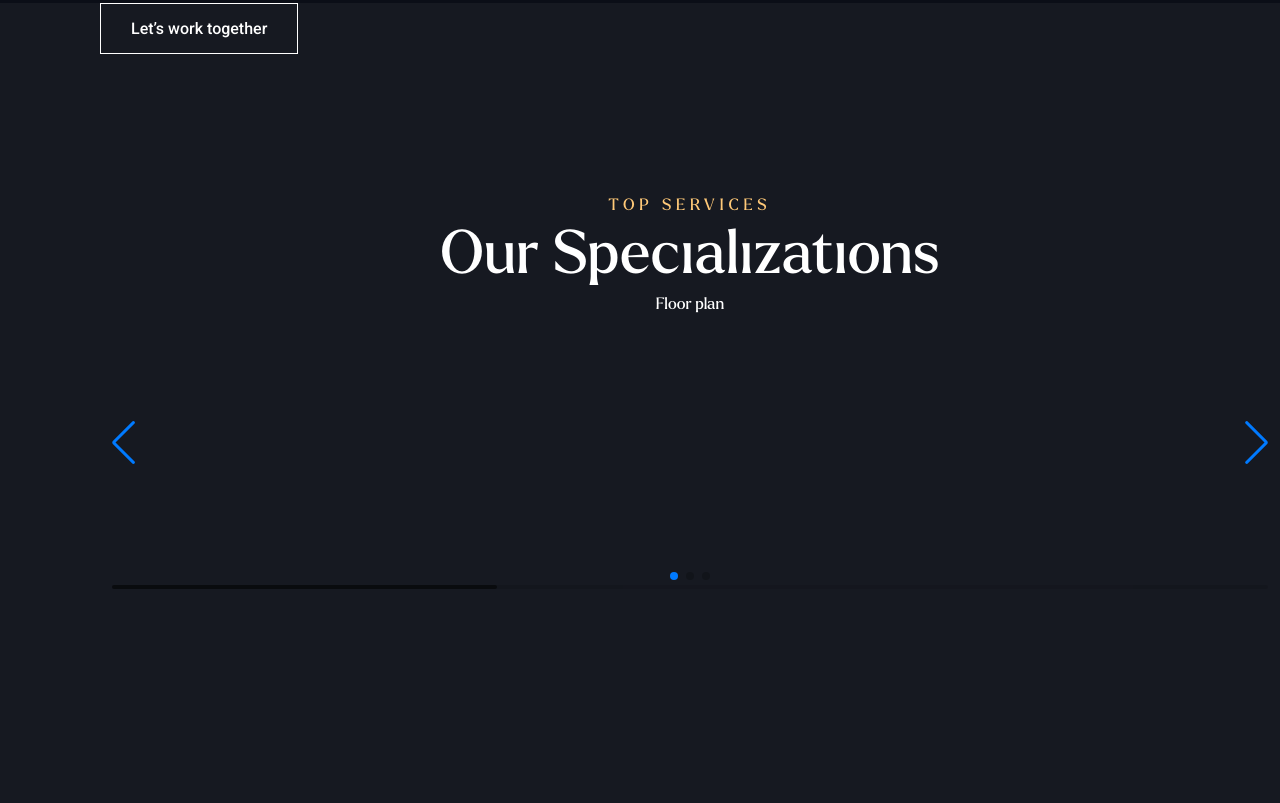
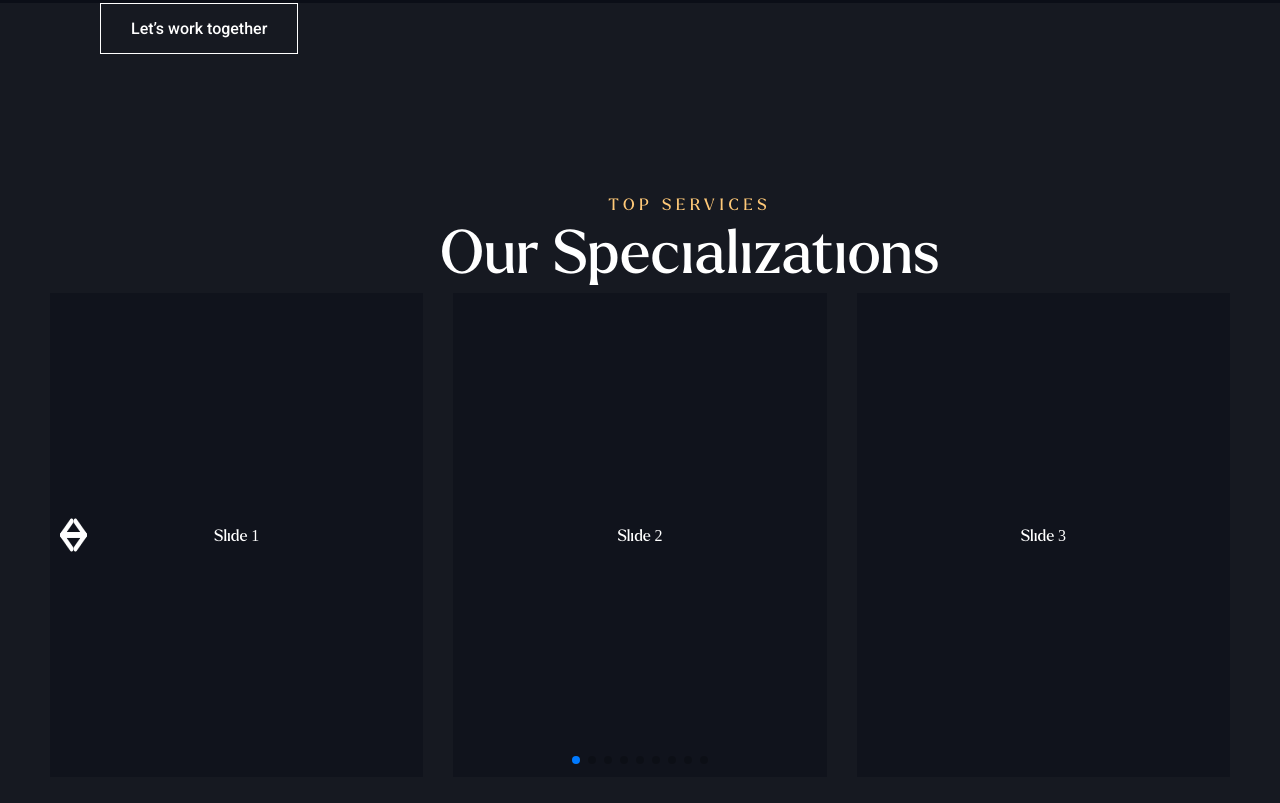
Before and after one commit to otabek-abdiraimov/project, a plain HTML site: page index.html in a window 1280 px wide. Shown: the part 497-1300 px from the top of the page. Drawn offline with nearby package versions, Linux system fonts and the light colour scheme.

Commit message:
slider added

```diff
--- a/index.html
+++ b/index.html
@@ -90,54 +90,48 @@
           <img src="assets/arrow-right-solid 1.png 1.png" alt="" />
         </div>
        -->
-        <!-- Slider main container -->
-        <div class="swiper">
-          <!-- Additional required wrapper -->
+        <div class="swiper mySwiper">
+          <img
+            class="swiper-button-prev"
+            src="assets/arrow-right-solid 1.png"
+            alt=""
+          />
+
           <div class="swiper-wrapper">
-            <!-- Slides -->
-            <div class="swiper-slide">
-              <p>Floor plan</p>
-            </div>
+            <div class="swiper-slide">Slide 1</div>
             <div class="swiper-slide">Slide 2</div>
             <div class="swiper-slide">Slide 3</div>
-            ...
+            <div class="swiper-slide">Slide 4</div>
+            <div class="swiper-slide">Slide 5</div>
+            <div class="swiper-slide">Slide 6</div>
+            <div class="swiper-slide">Slide 7</div>
+            <div class="swiper-slide">Slide 8</div>
+            <div class="swiper-slide">Slide 9</div>
           </div>
-          <!-- If we need pagination -->
+          <img
+            class="swiper-button-prev"
+            src="assets/arrow-left-solid 1.png"
+            alt=""
+          />
           <div class="swiper-pagination"></div>
-
-          <!-- If we need navigation buttons -->
-          <div class="swiper-button-prev"></div>
-          <div class="swiper-button-next"></div>
-
-          <!-- If we need scrollbar -->
-          <div class="swiper-scrollbar"></div>
         </div>
       </section>
     </div>
     <script src="https://cdn.jsdelivr.net/npm/swiper@10/swiper-bundle.min.js"></script>
-    <script type="module">
-      import Swiper from "https://cdn.jsdelivr.net/npm/swiper@10/swiper-bundle.min.mjs";
-
-      const swiper = new Swiper(".swiper", {
-        // Optional parameters
-        direction: "horizontal",
-        loop: true,
-
-        // If we need pagination
+    <script>
+      var swiper = new Swiper(".mySwiper", {
+        slidesPerView: 3,
+        spaceBetween: 30,
         pagination: {
           el: ".swiper-pagination",
+          clickable: true,
         },
-
-        // Navigation arrows
         navigation: {
           nextEl: ".swiper-button-next",
           prevEl: ".swiper-button-prev",
         },
-
-        // And if we need scrollbar
-        scrollbar: {
-          el: ".swiper-scrollbar",
-        },
+        direction: "horizontal",
+        loop: true,
       });
     </script>
   </body>
--- a/style.css
+++ b/style.css
@@ -165,5 +165,21 @@
 
 .swiper {
   width: 100%;
-  height: 300px;
+  height: 100%;
+  margin-left: -50px;
 }
+
+.swiper-button-prev img {
+  margin-left: 120px;
+}
+
+
+.swiper-slide {
+  text-align: center;
+  background: #10131c;
+  display: flex;
+  justify-content: center;
+  align-items: center;
+  width: 307px;
+  height: 484px;
+}
```
